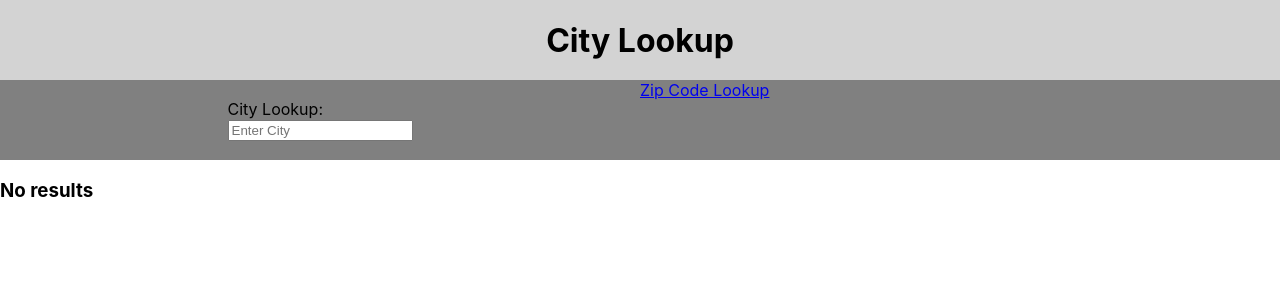
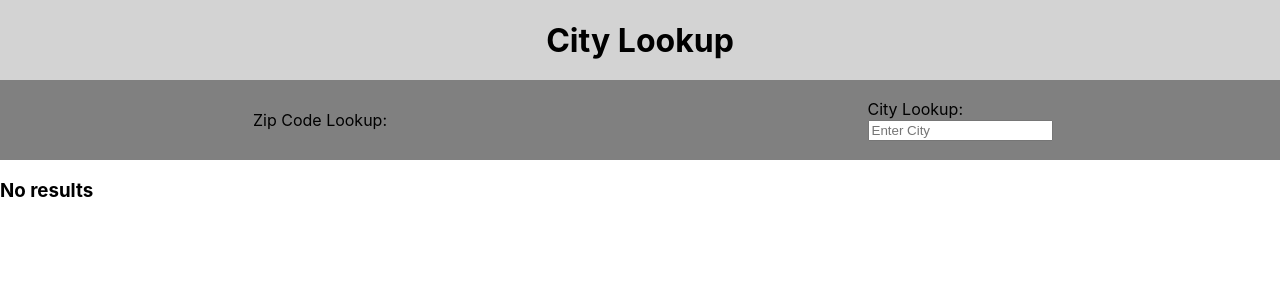
Before and after one commit to caesar-chin/Assignment-5-Zip-and-City-search, a React (Create React App) app: page /city in a window 1280 px wide. Shown: the top 300 px of the page. Built offline with nearby package versions, Linux system fonts and the light colour scheme.

Commit message:
fixed styling

```diff
--- a/src/Component/City.js
+++ b/src/Component/City.js
@@ -59,21 +59,21 @@ export default class ZipCode extends Component {
         </div>
         <nav className={styles.navbar}>
           <div className={styles.navbarDiv}>
-            <Link to={"/city"} className={styles.navbarLinkZipCode}>
+            <Link to={"/zipcode"} className={styles.navbarLinkZipCode}>
+              <div className={styles.navbarItem}>
+                <li>Zip Code Lookup:</li>
+              </div>
+            </Link>
+          </div>
+
+          <div className={styles.navbarDiv}>
+            <Link to={"/city"} className={styles.navbarLinkCity}>
               <div className={styles.navbarItem}>
                 <li>City Lookup:</li>
                 <CitySearchField
                   City={this.state.City}
                   onChange={(e) => this.cityChanged(e)}
                 />
-              </div>
-            </Link>
-          </div>
-
-          <div className={styles.navbarDiv}>
-            <Link to={"/zip"} className={styles.navbarLinkZip}>
-              <div className={styles.navbarItem}>
-                <li>Zip Code Lookup</li>
               </div>
             </Link>
           </div>
--- a/src/Component/ZipCode.js
+++ b/src/Component/ZipCode.js
@@ -77,6 +77,7 @@ export default class ZipCode extends Component {
               </div>
             </Link>
           </div>
+
           <div className={styles.navbarDiv}>
             <Link to={"/city"} className={styles.navbarLinkCity}>
               <div className={styles.navbarItem}>
```
